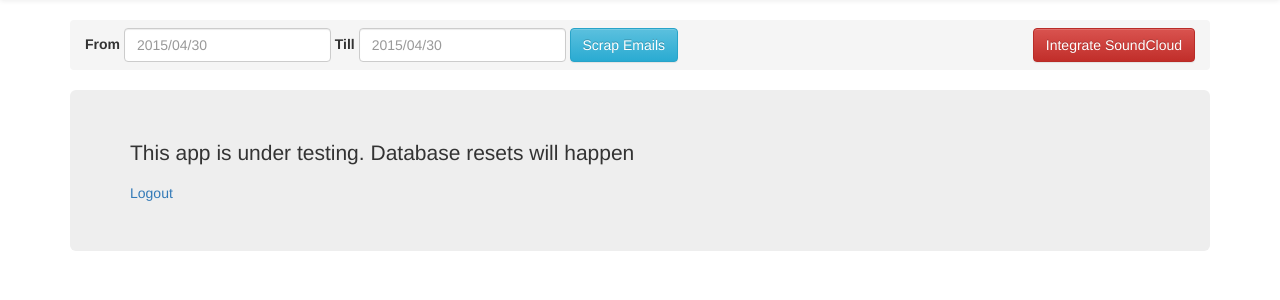
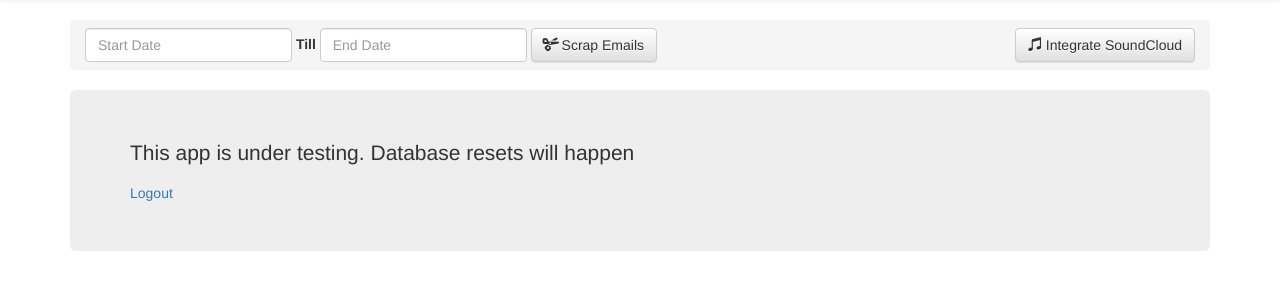
Before and after one commit to jamesfebin/gsoundscrap, a Django app: page / in a window 1280 px wide. Shown: the part 51-351 px from the top of the page. Run offline with Django 3.2, Linux system fonts and the light colour scheme; a user stored in the database is signed in; parts of the project's set-up code (start-up, migrations or seed data) failed here and were passed over; some libraries are stand-ins or nearby versions.

Commit message:
SoundCloud Added

```diff
--- a/templates/home.html
+++ b/templates/home.html
@@ -64,16 +64,17 @@
           <ol class="breadcrumb">
           <form class="form-inline">
   <div class="form-group">
-    <label for="exampleInputEmail1">From </label>
-    <input type="text" class="form-control" id="from" placeholder="2015/04/30">
+    <input type="text" class="form-control" id="from" placeholder="Start Date">
   </div>
   <div class="form-group">
     <label for="exampleInputEmail1">Till </label>
-    <input type="text" class="form-control" id="till" placeholder="2015/04/30">
+    <input type="text" class="form-control" id="till" placeholder="End Date">
   </div>
 
-  <a  id="scrapMails" class="btn btn-info">Scrap Emails</a>
-  <a  style="float:right" href="{% url 'social:begin' 'soundcloud' %}?next={{ request.path }}" class="btn btn-danger">Integrate SoundCloud</a>
+  <a  id="scrapMails" class="btn btn-default"> <span class="glyphicon glyphicon-scissors"  aria-hidden="true"> </span> Scrap Emails</a>
+  <a  style="float:right" href="{% url 'social:begin' 'soundcloud' %}?next={{ request.path }}" class="btn btn-default"> <span class="glyphicon glyphicon-music"  aria-hidden="true"> </span> Integrate SoundCloud</a>
+
+  <br/>
 </form>
 </ol>
 
```
